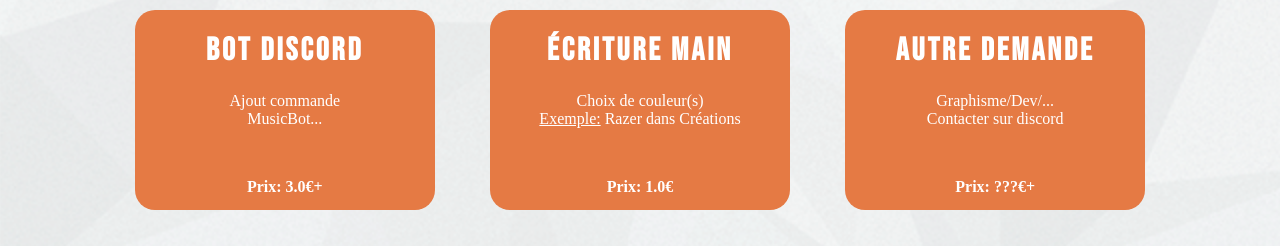
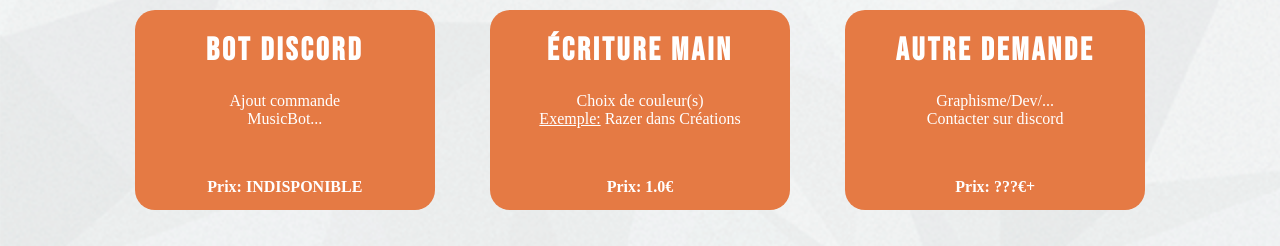
Before and after one commit to Ylhan64/ylhan, a plain HTML site: page index.html in a window 1280 px wide. Shown: the part 1380-1626 px from the top of the page. Drawn offline with Linux system fonts and the light colour scheme; a script that the page names is missing.

Commit message:
Update index.html

```diff
--- a/index.html
+++ b/index.html
@@ -86,7 +86,7 @@
 			<h1 style="color: white; font-family: bebas; letter-spacing: 3px;"> Bot Discord </h1>
 			Ajout commande<br>
 			MusicBot...<br>
-			<div style="padding-top: 50px; font-weight: bold;"> Prix: 3.0€+</div>
+			<div style="padding-top: 50px; font-weight: bold;"> Prix: INDISPONIBLE</div>
 		</div>
 		<div class="cadreoffre" style="color:white;">
 			<h1 style="color: white; font-family: bebas; letter-spacing: 3px;"> écriture main </h1>
```
